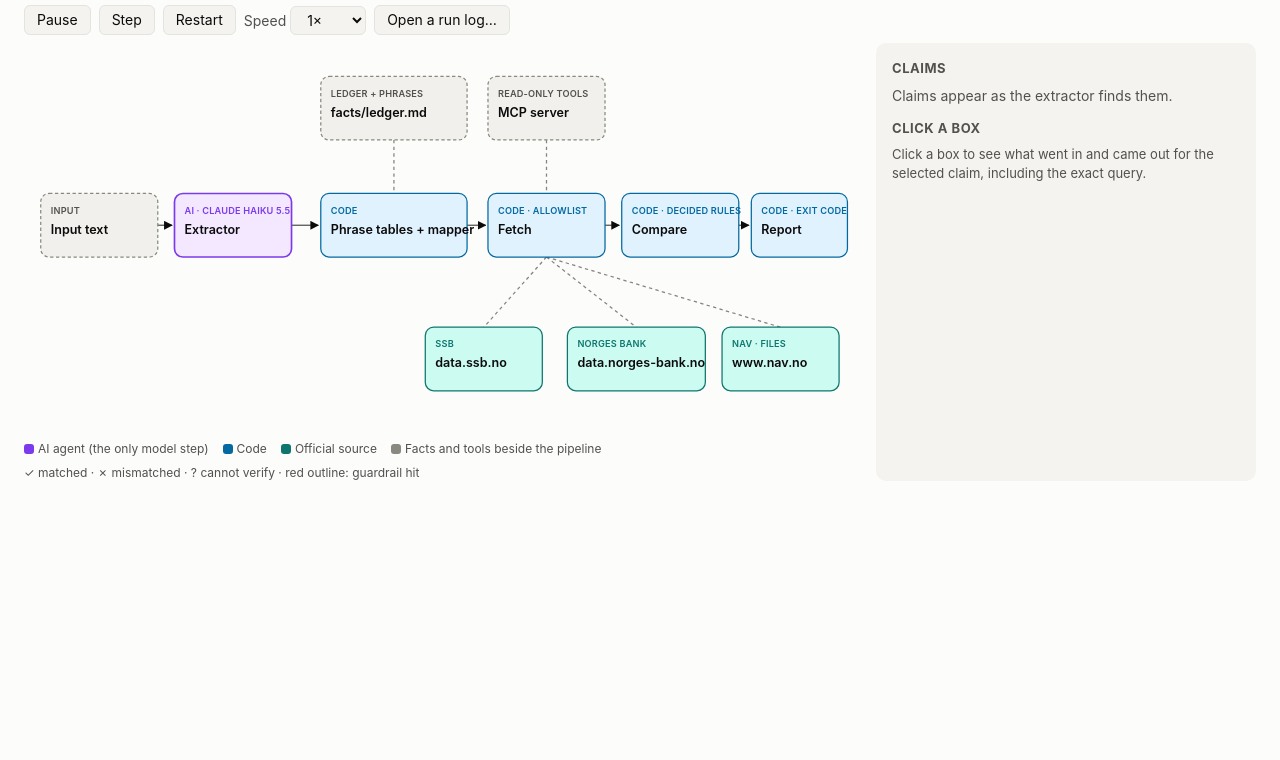
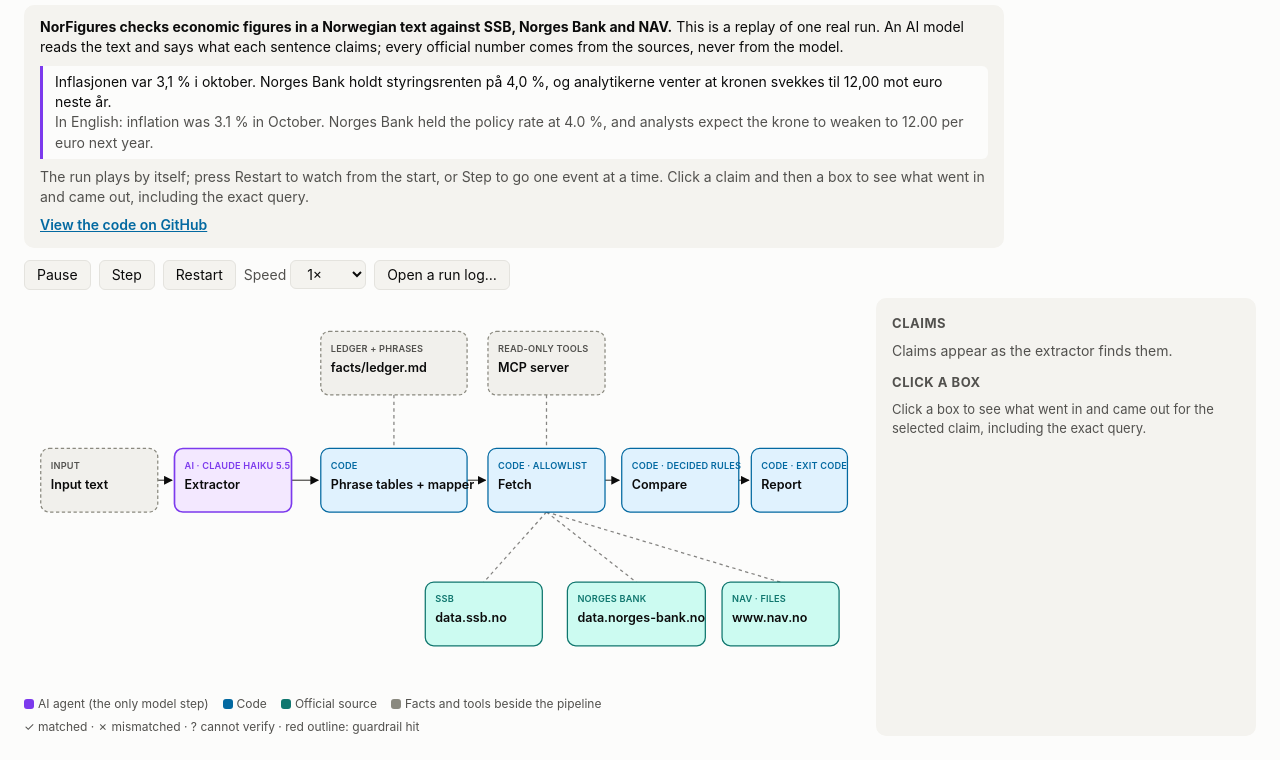
Before and after one commit to HaakonMedtoaer/NorFigures, a plain HTML site: page docs/flowmap.html in a window 1280 px wide. Shown: the part 45-805 px from the top of the page. Drawn offline with Linux system fonts and the light colour scheme; no server answers.

Commit message:
Flow map: intro strip for the GitHub Pages replay
When the page replays the saved example (no ?live, no ?log), it now says
what NorFigures is, quotes the memo with an English gloss, tells the
visitor how to use the page and links to the repo. Live runs and other
logs hide it. A test keeps the quoted memo equal to the worked example.

Co-Authored-By: Claude Opus 5.5 <noreply@anthropic.com>

```diff
--- a/docs/flowmap.html
+++ b/docs/flowmap.html
@@ -86,6 +86,12 @@
   .legend { display: flex; flex-wrap: wrap; gap: 6px 14px; font-size: 12px; color: var(--ink-2); padding: 4px 0 0; }
   .sw { display: inline-block; width: 10px; height: 10px; border-radius: 3px; margin-right: 4px; vertical-align: -1px; }
   #msg { color: var(--critical); font-weight: 600; }
+  #intro { margin: 0 24px 12px; padding: 12px 16px; border-radius: 10px; background: var(--panel); max-width: 980px; }
+  #intro p { margin: 0 0 8px; }
+  #intro p:last-child { margin-bottom: 0; }
+  #intro blockquote { margin: 0 0 8px; padding: 6px 12px; border-left: 3px solid var(--ai); background: var(--surface); border-radius: 0 6px 6px 0; }
+  #intro blockquote p { margin: 0; }
+  #intro a { color: var(--code); font-weight: 600; }
 </style>
 </head>
 <body>
@@ -94,6 +100,18 @@
   <span class="muted" id="runinfo">No run loaded.</span>
   <span id="msg" role="status"></span>
 </header>
+<section id="intro" hidden aria-label="About this page">
+  <p><strong>NorFigures checks economic figures in a Norwegian text against SSB, Norges Bank and NAV.</strong>
+     This is a replay of one real run. An AI model reads the text and says what each sentence claims;
+     every official number comes from the sources, never from the model.</p>
+  <blockquote>
+    <p lang="nb" id="memo">Inflasjonen var 3,1 % i oktober. Norges Bank holdt styringsrenten på 4,0 %, og analytikerne venter at kronen svekkes til 12,00 mot euro neste år.</p>
+    <p class="muted">In English: inflation was 3.1 % in October. Norges Bank held the policy rate at 4.0 %, and analysts expect the krone to weaken to 12.00 per euro next year.</p>
+  </blockquote>
+  <p class="muted">The run plays by itself; press Restart to watch from the start, or Step to go one event at a time.
+     Click a claim and then a box to see what went in and came out, including the exact query.</p>
+  <p><a href="https://github.com/HaakonMedtoaer/NorFigures">View the code on GitHub</a></p>
+</section>
 <div class="controls">
   <button id="play" type="button">Pause</button>
   <button id="step" type="button">Step</button>
@@ -387,6 +405,9 @@ function init() {
   const q = new URLSearchParams(location.search);
   S.live = q.get("live") === "1";
   S.logUrl = q.get("log") || "example-run.jsonl";
+  // The intro describes the saved example only; a live run or another log has its own text.
+  const intro = document.getElementById("intro");
+  intro.hidden = S.live || q.has("log");
   document.getElementById("play").onclick = () => {
     S.playing = !S.playing;
     document.getElementById("play").textContent = S.playing ? "Pause" : "Play";
@@ -401,12 +422,12 @@ function init() {
   document.getElementById("speed").onchange = e => { S.speed = Number(e.target.value); };
   document.getElementById("file").onchange = async e => {
     const f = e.target.files[0]; if (!f) return;
-    try { S.live = false; start(parseLog(await f.text())); message(""); } catch (err) { message(`${f.name}: ${err.message}`); }
+    try { S.live = false; intro.hidden = true; start(parseLog(await f.text())); message(""); } catch (err) { message(`${f.name}: ${err.message}`); }
   };
   document.addEventListener("dragover", e => e.preventDefault());
   document.addEventListener("drop", async e => {
     e.preventDefault(); const f = e.dataTransfer.files[0]; if (!f) return;
-    try { S.live = false; start(parseLog(await f.text())); message(""); } catch (err) { message(`${f.name}: ${err.message}`); }
+    try { S.live = false; intro.hidden = true; start(parseLog(await f.text())); message(""); } catch (err) { message(`${f.name}: ${err.message}`); }
   });
   if (q.get("claim")) S.selClaim = q.get("claim");
   if (q.get("box") && box(q.get("box"))) selectBox(q.get("box"));
```
Also changed, not shown: 1 other file.
